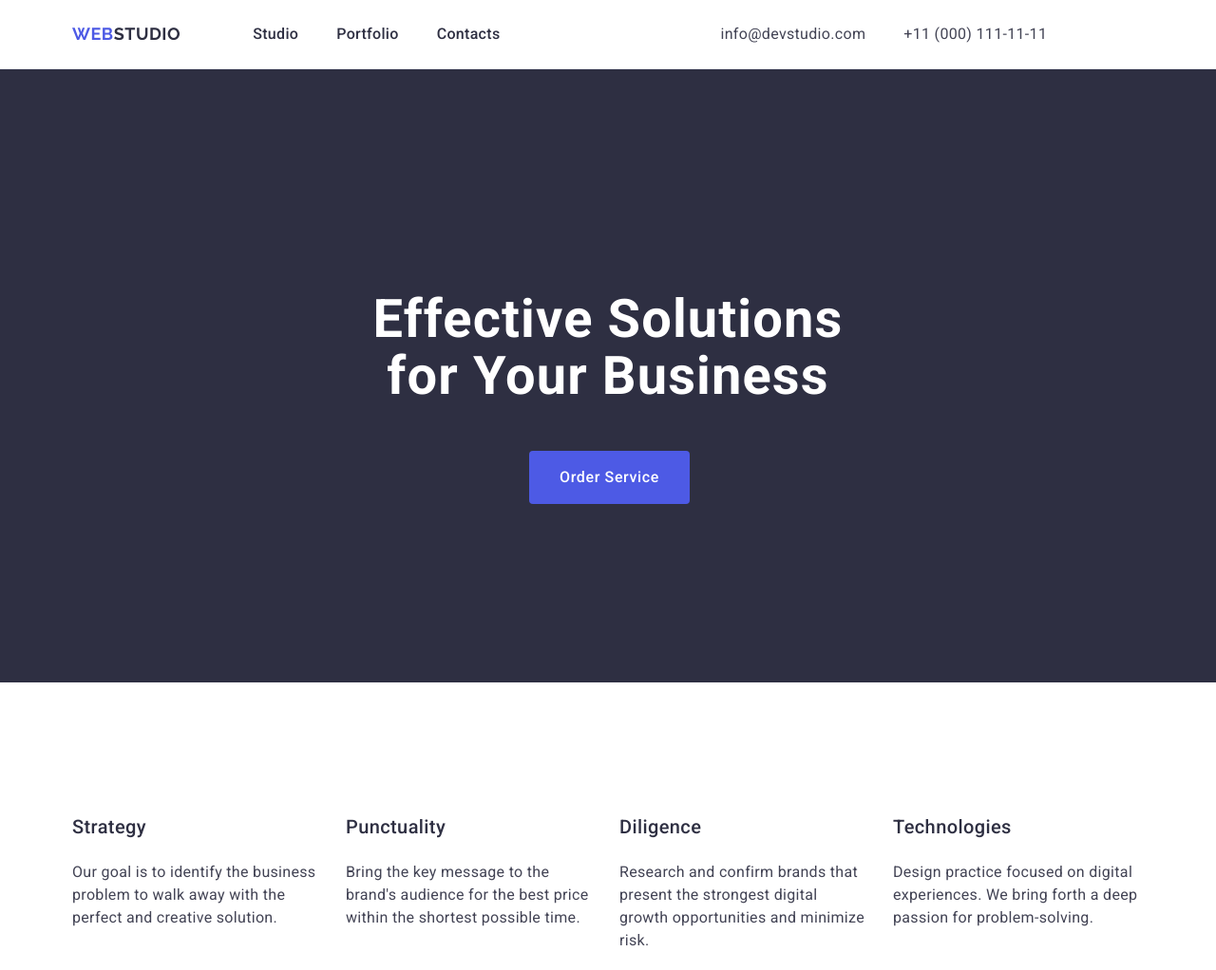
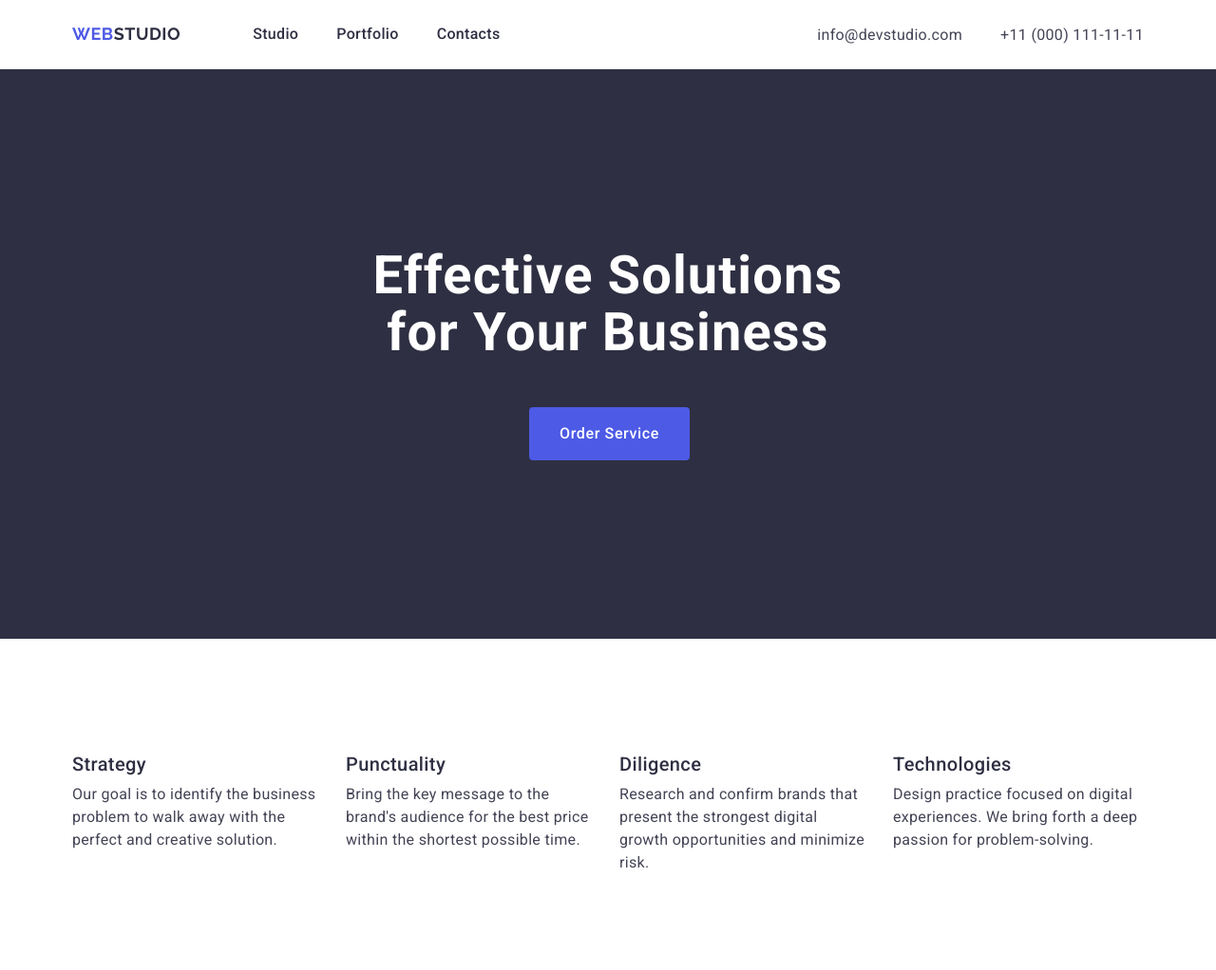
Before and after one commit to KateChmil/goit-markup-hw-03-, a plain HTML site: page index.html in a window 1280 px wide. Shown: the top 1022 px of the page at 95% size. Drawn offline with nearby package versions, Linux system fonts and the light colour scheme.

Commit message:
add index file

```diff
--- a/css/styles.css
+++ b/css/styles.css
@@ -8,6 +8,9 @@ body {
 img {
     display: block;
 
+}
+h1, h2, h3, p {
+    margin: 0;
 }
 ul {
     text-decoration: none;
@@ -27,10 +30,11 @@ ul a {
 /* Header*/
 .header {
     border-bottom: 1px solid #e7e9fc;
-    padding: 24px 0;
+
 }
 .container-header {
     display: flex;
+    align-items: baseline;
 
 }
 .navigation {
@@ -55,10 +59,11 @@ ul a {
 .navigation-list {
     display: flex;
     gap: 40px;
-    margin-right: 232px;
+
 
 }
 .navigation-link {
+    display: block;
     color:#2E2F42;
     font-weight: 500;
     font-size: 16px;
@@ -73,6 +78,7 @@ ul a {
 }
 .address {
     font-style: normal;
+    margin-left: auto;
 }
 .address-list {
     display: flex;
```
Also changed, not shown: index.html (+1 -1 lines).
